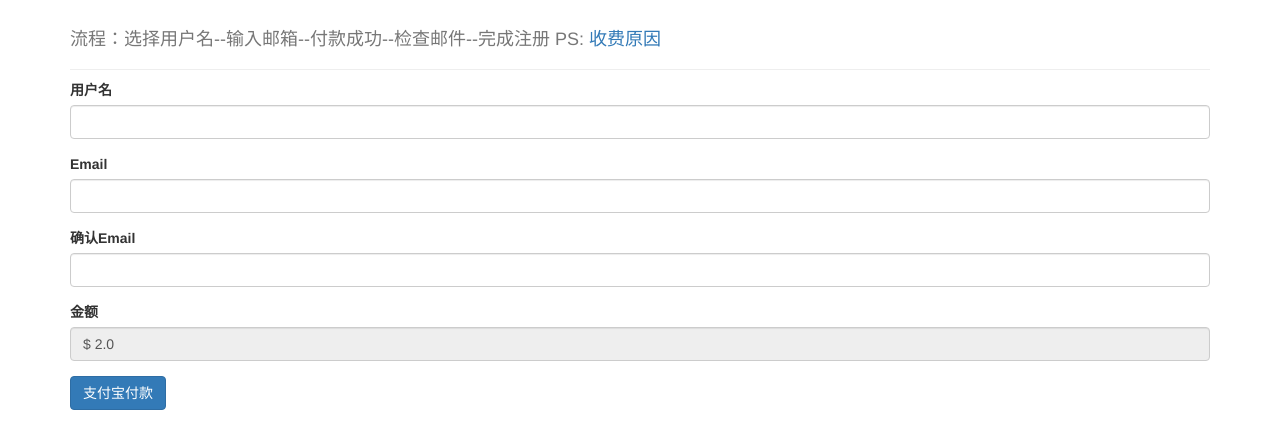
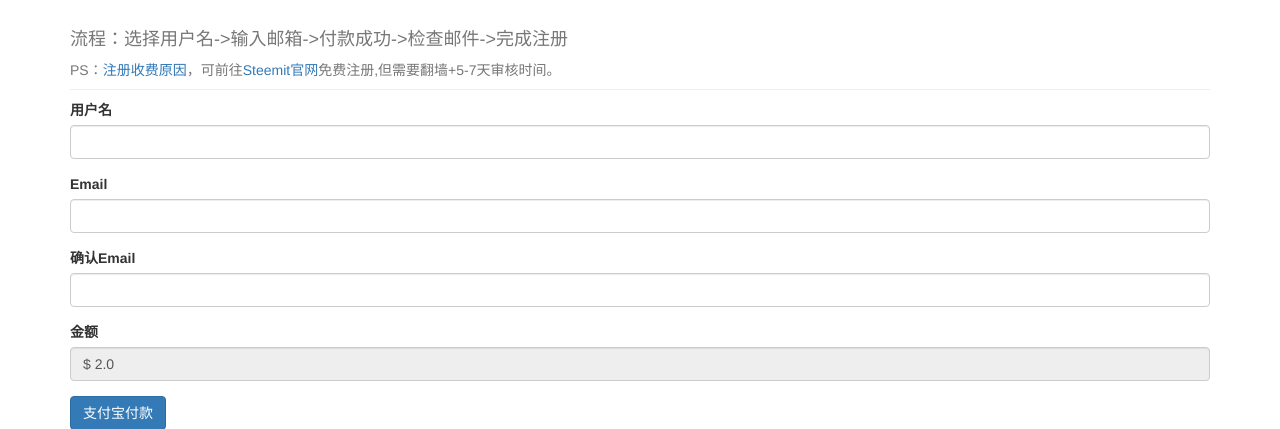
Before and after one commit to dapp8coder/cnsteem, a Flask app: page / in a window 1280 px wide. Shown: the part 52-481 px from the top of the page. Run offline with Flask 2, Linux system fonts and the light colour scheme; some libraries are stand-ins or nearby versions.

Commit message:
update the home page

```diff
--- a/app/templates/index.html
+++ b/app/templates/index.html
@@ -4,8 +4,8 @@
 
 {% block page_content %}
 <div class="page-header text-muted">
-
-    <h4>流程：选择用户名--输入邮箱--付款成功--检查邮件--完成注册 PS:<a href="https://steemit.com/cn/@skenan/cnsteem-io" target="_blank"> 收费原因</a></h4>
+    <h4>流程：选择用户名->输入邮箱->付款成功->检查邮件->完成注册 </h4>
+    <span>PS：<a href="https://steemit.com/cn/@skenan/cnsteem-io" target="_blank">注册收费原因</a>，可前往<a href="https://steemit.com/pick_account" target="_blank">Steemit官网</a>免费注册,但需要翻墙+5-7天审核时间。</span>
 
 </div>
 {{ wtf.quick_form(form, button_map={'submit': 'primary'}) }}
```
